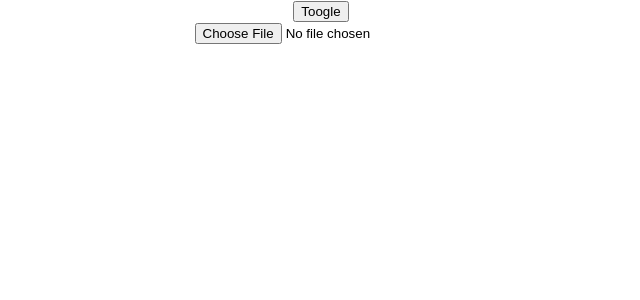
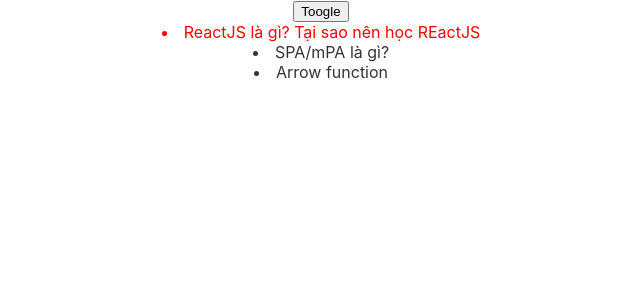
Before and after one commit to trucanhtran/learning_reactjs, a React (Create React App) app: page / in a window 1280 px wide. Both pictures are taken after a click on the button "Toogle". Shown: the top 300 px of the page, without its empty margins (319-959 px from the left). Built offline with nearby package versions, Linux system fonts and the light colour scheme.

Commit message:
learing react

```diff
--- a/src/Content.js
+++ b/src/Content.js
@@ -2,34 +2,51 @@
 import './App.css';
 import {useEffect, useState} from 'react';
 
+const lessons = [{
+  id:1,
+  name: 'ReactJS là gì? Tại sao nên học REactJS'
+}
+,
+{
+  id: 2,
+  name: 'SPA/mPA là gì?'
+}
+,
+{
+  id: 3,
+  name: 'Arrow function'
+}]
+
 const Content = () => {
-  const [avatar, setAvatar] = useState()
+  const [lessonId, setLessonId] = useState(1)
 
   useEffect(() => {
+    const handleComment = ({detail}) => {
+      console.log(detail);
+    }
 
-    //clean up
+    window.addEventListener(`lesson-${lessonId}`, handleComment)
+
     return () => {
-     avatar && URL.revokeObjectURL(avatar.preview)
+      window.removeEventListener(`lesson-${lessonId}`, handleComment)
     }
-  }, [avatar])
-
-  const handlePreviewAvatar = (e) => {
-    const file = e.target.files[0]
-
-    file.preview = URL.createObjectURL(file)
-
-    setAvatar(file)
-  }
+  }, [lessonId])
 
   return (
     <div className="Content">
-      <input
-        type="file"
-        onChange={handlePreviewAvatar}
-      />
-      {
-        avatar && (<img src={avatar.preview} alt="" width="80%"/>)
-      }
+      {lessons.map(lesson => (
+        <li
+          key={lesson.id}
+          style={{
+            color: lessonId === lesson.id ?
+              'red' :
+              '#333'
+          }}
+          onClick={() => setLessonId(lesson.id)}
+        >
+          {lesson.name}
+        </li>
+      ))}
     </div>
   );
 }
--- a/src/index.js
+++ b/src/index.js
@@ -3,6 +3,20 @@
 import './index.css';
 import App from './App';
 import reportWebVitals from './reportWebVitals';
+
+function emitComment(id){
+  setInterval(() => {
+    window.dispatchEvent(
+      new CustomEvent(`lesson-${id}`,{
+        detail: `Nội dung comment của lesson ${id}`
+      })
+    )
+  },2000)
+}
+
+emitComment(1);
+emitComment(2);
+emitComment(3);
 
 ReactDOM.render(
   <React.StrictMode>
```
